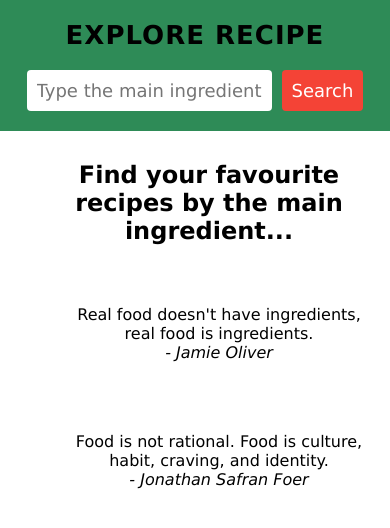
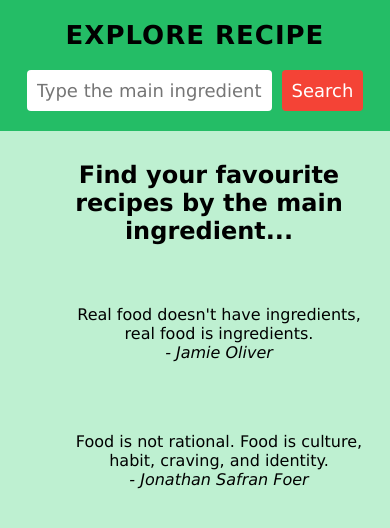
Before and after one commit to nirmalya2003/CookFood, a PHP site: page / in a window 390 px wide. Shown: the top 528 px of the page. Run offline with PHP 8.4, Linux system fonts and the light colour scheme; some libraries are stand-ins or nearby versions.

Commit message:
Add files via upload

```diff
--- a/style.css
+++ b/style.css
@@ -6,12 +6,12 @@
 }
 
 body {
-    background-color: #ffffff;
+    background-color: #bef0d1;
     color: #000000;
 }
 
 header nav {
-    background-color: seagreen;
+    background-color: rgb(36, 189, 102);
     padding: 20px;
     display: flex;
     justify-content: space-between;
@@ -135,6 +135,7 @@ form button[type="submit"]:hover, .recipe button:hover, .recipe-close-btn:hover,
     transform: translate(-50%, -50%);
     -webkit-transform: translate(-50%, -50%);
     background-color: #d0e98b;
+    border: 4px solid #000;
     border-radius: 12px;
     width: 40%;
     height: 60%;
@@ -170,6 +171,7 @@ form button[type="submit"]:hover, .recipe button:hover, .recipe-close-btn:hover,
 .recipeVid a {
     display: inline-block;
     padding: 10px 20px;
+    border: 1px solid #000;
     background-color: #f44336;
     color: #fff;
     text-decoration: none;
@@ -241,7 +243,7 @@ body::-webkit-scrollbar-track {
 
 /* Code for responsiveness */
 @media screen and (max-width:600px) {
-    header nav {
+    header nav, header nav h1 {
         flex-direction: column;
     }
     header nav form {
```
